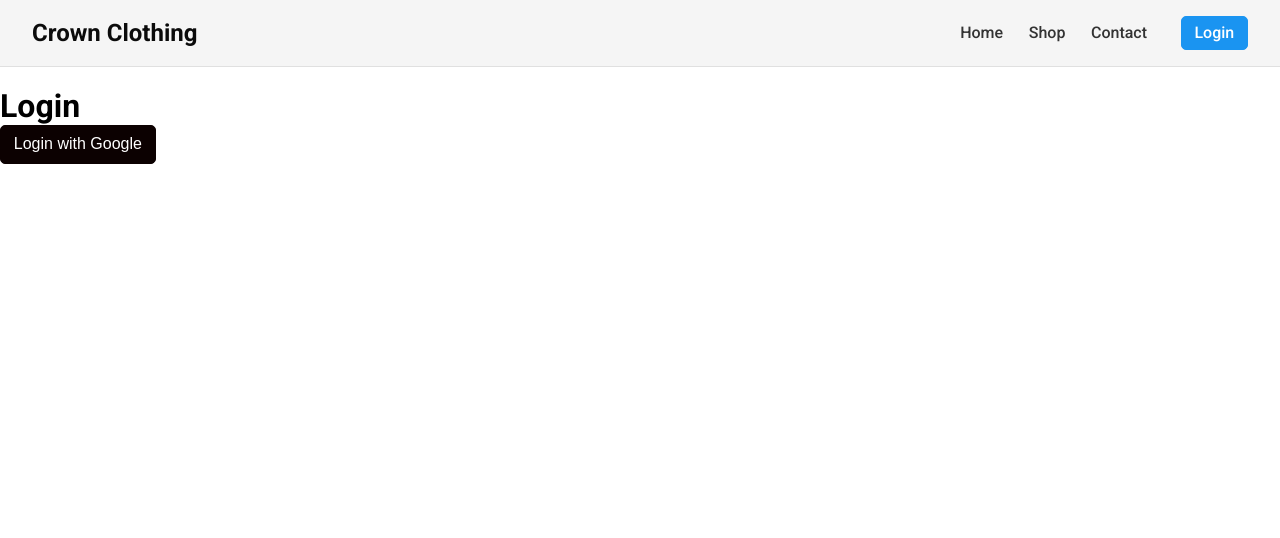
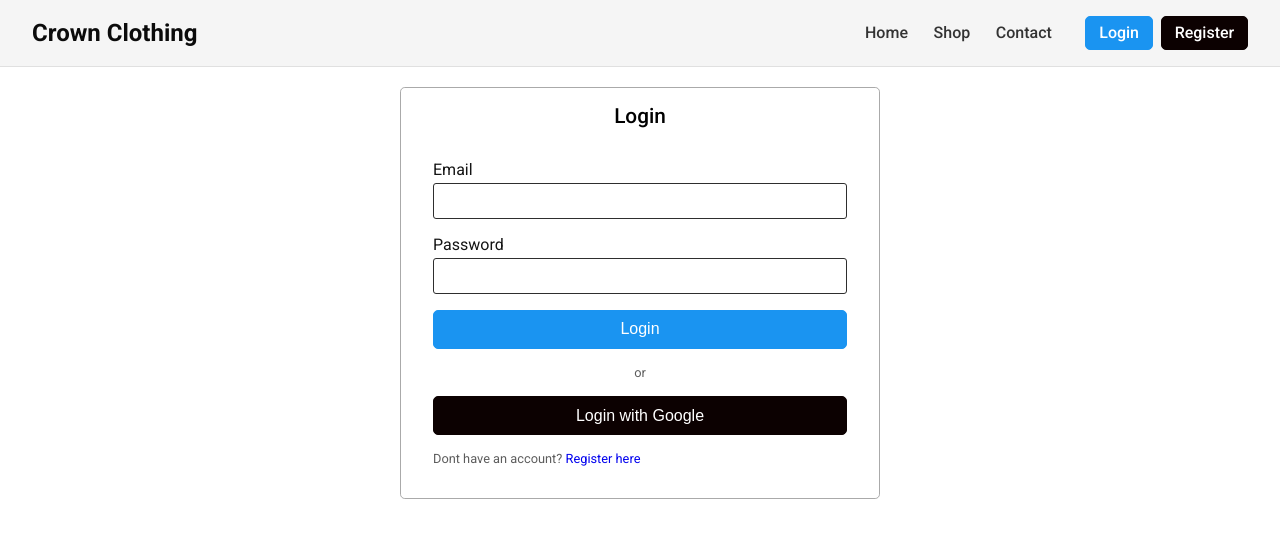
Before and after one commit to mateusfcolla/capstone, a React (Create React App) app: page /login in a window 1280 px wide. Shown: the top 538 px of the page. Built offline with nearby package versions, Linux system fonts and the light colour scheme.

Commit message:
feat: Add user registration functionality
The code changes include adding user registration functionality to the App component. This allows users to register a new account and creates a user document in the Firestore database.

```diff
--- a/src/App.jsx
+++ b/src/App.jsx
@@ -1,6 +1,7 @@
 import {  Routes, Route } from 'react-router-dom';
 import Home from './routes/home/home.component';
 import Login from './routes/auth/login.component';
+import Register from './routes/auth/register.component';
 import "./App.styles.scss";
 
 
@@ -8,6 +9,7 @@ const App = () => (
     <Routes>
         <Route path="/" element={<Home />} />
         <Route path="/login" element={<Login />} />
+        <Route path="/register" element={<Register />} />
     </Routes>
 )
 
--- a/src/App.styles.scss
+++ b/src/App.styles.scss
@@ -16,50 +16,4 @@ html, * {
     font-family: 'Roboto', sans-serif;
 }
 
-.c-button {
-    padding: .6rem .8rem;
-    border-radius: 5px;
-    font-size: 1rem;
-    background-color: #0c0101;
-    color: white;
-    font-weight: 500;
-    border: 1px solid #0c0101;
-    transition: .2s;
-    cursor: pointer;
-
-    &:hover {
-        background-color: #464646;
-        border-color: #464646;
-    }
-
-    &.outline {
-        background-color: transparent;
-        color: #0c0101;
-
-        &:hover {
-            background-color: #0c0101;
-            color: white;
-        }
-    }
-
-    &.primary {
-        background-color: #1a94f1;
-        border-color: #1a94f1;
-        color: white;
-
-        &:hover {
-            background-color: #56b4fc;
-            border-color: #56b4fc;
-        }
-
-        &.outline {
-            background-color: transparent;
-            color: #1a94f1;
-
-            &:hover {
-                background-color: #1a94f1;
-                color: white;
-            }
-        }
-    }
-}
+@import "./assets/styles/forms.scss";
--- /dev/null
+++ b/src/assets/styles/forms.scss
@@ -0,0 +1,100 @@
+.c-button {
+    padding: .6rem .8rem;
+    border-radius: 5px;
+    font-size: 1rem;
+    background-color: #0c0101;
+    color: white;
+    font-weight: 500;
+    border: 1px solid #0c0101;
+    transition: .2s;
+    cursor: pointer;
+
+    &:hover {
+        background-color: #464646;
+        border-color: #464646;
+    }
+
+    &.outline {
+        background-color: transparent;
+        color: #0c0101;
+
+        &:hover {
+            background-color: #0c0101;
+            color: white;
+        }
+    }
+
+    &.primary {
+        background-color: #1a94f1;
+        border-color: #1a94f1;
+        color: white;
+
+        &:hover {
+            background-color: #56b4fc;
+            border-color: #56b4fc;
+        }
+
+        &.outline {
+            background-color: transparent;
+            color: #1a94f1;
+
+            &:hover {
+                background-color: #1a94f1;
+                color: white;
+            }
+        }
+    }
+}
+
+input, textarea, select {
+    padding: .5rem .6rem;
+    border-radius: 3px;
+    font-size: 1rem;
+    border: 1px solid #2e2e2e;
+    background: white;
+    transition: .2s;
+    width: 100%;
+
+    &:hover {
+        background: #f5f5f5;
+    }
+
+    &:focus {
+        border-color: #1a94f1;
+    }
+}
+
+.c-form-input {
+    display: flex;
+    flex-direction: column;
+    gap: .25rem;
+    font-size: 1rem;
+    color: #141414;
+}
+
+.c-advice {
+    font-size: .8rem;
+    color: #5d5d5d;
+    margin: 1rem 0;
+}
+
+.c-auth-form {
+    max-width: 30rem;
+    padding: 1rem 2rem;
+    border-radius: .3rem;
+    border: 1px solid #aaaaaa;
+    margin: auto;
+
+    form {
+        display: flex;
+        flex-direction: column;
+        gap: 1rem;
+    }
+
+    h1 {
+        font-size: 1.3rem;
+        font-weight: 500;
+        text-align: center;
+        margin-bottom: 2rem;
+    }
+}
--- /dev/null
+++ b/src/components/auth/signin-form.component.jsx
@@ -0,0 +1,68 @@
+import { useState } from 'react';
+import { signInUserWithEmailAndPassword } from '../../utils/firebase/firebase.utils';
+import FormInput from '../form-input/form-input.component';
+
+const defaultFormFields = {
+    email: '',
+    password: '',
+}
+
+const SignInForm = () => {
+
+    const [formFields, setFormFields] = useState(defaultFormFields);
+    const { email, password } = formFields;
+
+    const handleChange = (e) => {
+        const { name, value } = e.target;
+
+        setFormFields({...formFields, [name]: value})
+    }
+
+    const handleSubmit = async (e) => {
+
+        e.preventDefault();
+
+        try {
+            await signInUserWithEmailAndPassword(email, password);
+            setFormFields(defaultFormFields);
+            alert("User signed in successfully")
+        } catch(e) {
+            switch(e.code) {
+                case 'auth/user-not-found':
+                    alert("User not found, check your email and password");
+                    break;
+                case 'auth/wrong-password':
+                    alert("Wrong password, check your email and password");
+                    break;
+                default:
+                    alert("Something went wrong, try again later...");
+                    break;
+            }
+            console.log("Error signing in user: ", e.message);
+        }
+    }
+
+    return (
+        <form onSubmit={handleSubmit}>
+            <FormInput
+                label="Email"
+                type="email"
+                required
+                onChange={handleChange}
+                name="email"
+                value={email}
+            />
+            <FormInput
+                label="Password"
+                type="password"
+                required
+                onChange={handleChange}
+                name="password"
+                value={password}
+            />
+            <button className="c-button primary" >Login</button>
+        </form>
+    )
+}
+
+export default SignInForm
--- /dev/null
+++ b/src/components/auth/signup-form.component.jsx
@@ -0,0 +1,86 @@
+import { useState } from 'react';
+import { createAuthUserWithEmailAndPassword, createUserDocumentFromAuth } from '../../utils/firebase/firebase.utils';
+import FormInput from '../form-input/form-input.component';
+
+const defaultFormFields = {
+    displayName: '',
+    email: '',
+    password: '',
+    confirmPassword: ''
+}
+
+const SignUpForm = () => {
+
+    const [formFields, setFormFields] = useState(defaultFormFields);
+    const { displayName, email, password, confirmPassword } = formFields;
+
+    const handleChange = (e) => {
+        const { name, value } = e.target;
+
+        setFormFields({...formFields, [name]: value})
+    }
+
+    const handleSubmit = async (e) => {
+
+        e.preventDefault();
+
+        if(password !== confirmPassword) {
+            alert("Passwords don't match");
+            return;
+        }
+
+        try {
+            const { user } = await createAuthUserWithEmailAndPassword(email, password);
+            await createUserDocumentFromAuth(user, { displayName })
+            setFormFields(defaultFormFields);
+            alert("User created successfully")
+        } catch(e) {
+            if(e.code  === 'auth/email-already-in-use') {
+                alert("Email already in use!")
+            } else {
+                alert("Error creating user, try again later...")
+            }
+            console.log("Error creating user: ", e.message);
+        }
+    }
+
+    return (
+        <form onSubmit={handleSubmit}>
+            <FormInput
+                label='Display name'
+                type="text"
+                required
+                onChange={handleChange}
+                name="displayName"
+                value={displayName}
+            />
+            <FormInput
+                label="Email"
+                type="email"
+                required
+                onChange={handleChange}
+                name="email"
+                value={email}
+            />
+            <FormInput
+                label="Password"
+                type="password"
+                required
+                onChange={handleChange}
+                name="password"
+                value={password}
+            />
+            <FormInput
+                label="Confirm Password"
+                type="password"
+                required
+                onChange={handleChange}
+                name="confirmPassword"
+                value={confirmPassword}
+            />
+            <button className="c-button primary" >Signup</button>
+        </form>
+    )
+}
+
+export default SignUpForm
--- /dev/null
+++ b/src/components/form-input/form-input.component.jsx
@@ -0,0 +1,13 @@
+
+const FormInput = ({ label, ...otherProps }) => {
+    return (
+        <div className="c-form-input">
+                <label htmlFor="">{label}</label>
+                <input
+                    {...otherProps}
+                />
+        </div>
+    );
+}
+
+export default FormInput;
--- a/src/components/header/header.component.jsx
+++ b/src/components/header/header.component.jsx
@@ -36,6 +36,7 @@ const Header = () => {
                 </div>
 
                 <Link className="c-button primary" to="/login">Login</Link>
+                <Link className="c-button" to="/register">Register</Link>
 
             </div>
         </header>
--- a/src/routes/auth/login.component.jsx
+++ b/src/routes/auth/login.component.jsx
@@ -1,19 +1,31 @@
-import { createUserDocumentFromAuth, signInWithGooglePopup } from '../../utils/firebase/firebase.utils'
+import {
+    createUserDocumentFromAuth,
+    signInWithGooglePopup,
+} from '../../utils/firebase/firebase.utils'
+import SignInForm from "../../components/auth/signin-form.component";
+import { Link } from 'react-router-dom';
 
 const Login = () => {
 
     const logGoogleUser = async () => {
         const { user } = await signInWithGooglePopup();
         const userDocRef = await createUserDocumentFromAuth(user);
-
         console.log(userDocRef);
     }
 
     return (
-        <div className="c-login">
-            <h1 className="title">Login</h1>
-            <button className="c-button" onClick={logGoogleUser}>Login with Google</button>
-        </div>
+        <>
+            <div className="c-auth-form">
+                <h1 className="title">Login</h1>
+                <SignInForm />
+                <div className="c-advice" style={{textAlign: 'center'}} >or</div>
+                <button className="c-button" style={{width: '100%'}} onClick={logGoogleUser}>Login with Google</button>
+            <div className="c-advice" >
+                Dont have an account?
+                <Link to="/register"> Register here</Link>
+            </div>
+            </div>
+        </>
     );
 }
 
--- /dev/null
+++ b/src/routes/auth/register.component.jsx
@@ -0,0 +1,18 @@
+import SignUpForm from "../../components/auth/signup-form.component";
+import { Link } from 'react-router-dom';
+
+const Register = () => {
+
+    return (
+        <div className="c-auth-form">
+            <h1>Register with email and password</h1>
+            <SignUpForm />
+            <div className="c-advice">
+                Already have an account?
+                <Link to="/login"> Login here</Link>
+            </div>
+        </div>
+    );
+}
+
+export default Register;
```
Also changed, not shown: src/utils/firebase/firebase.utils.js (+23 -6 lines), src/components/form-input/form-input.styles.scss (added).
